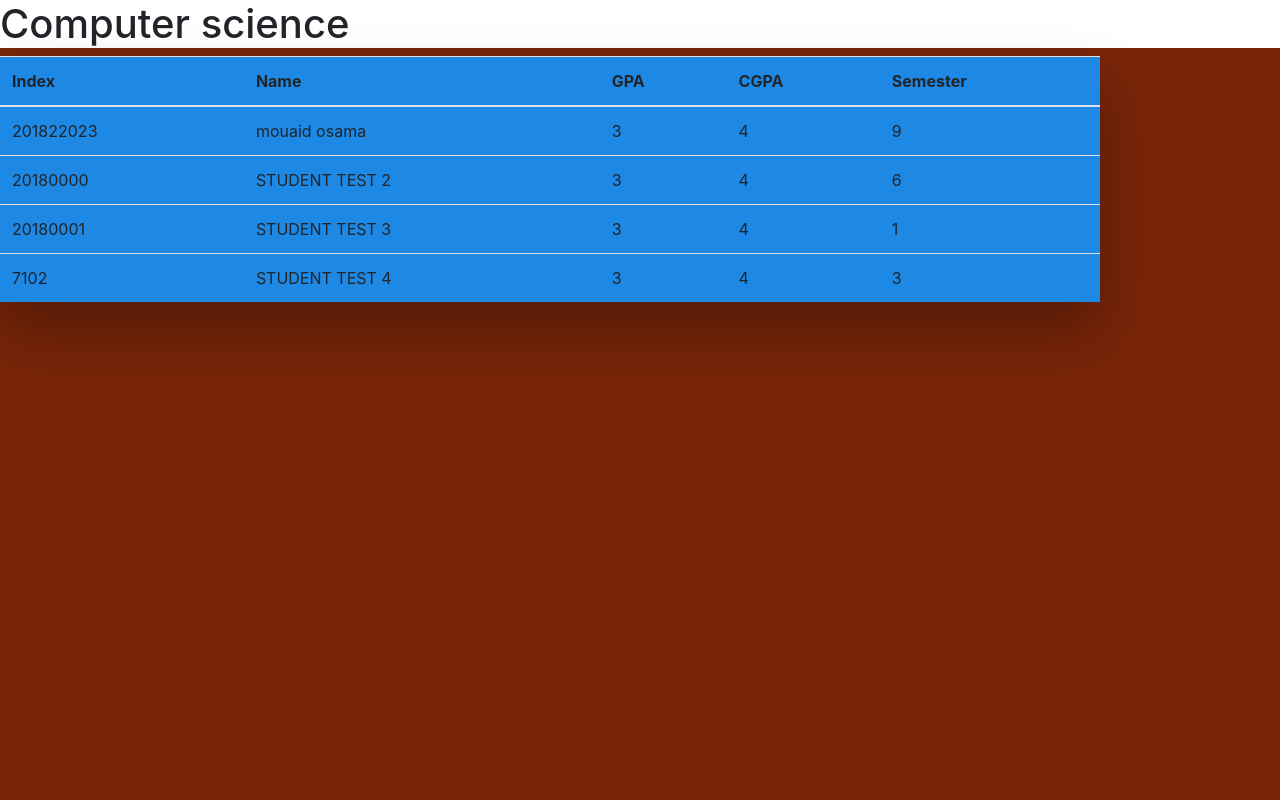
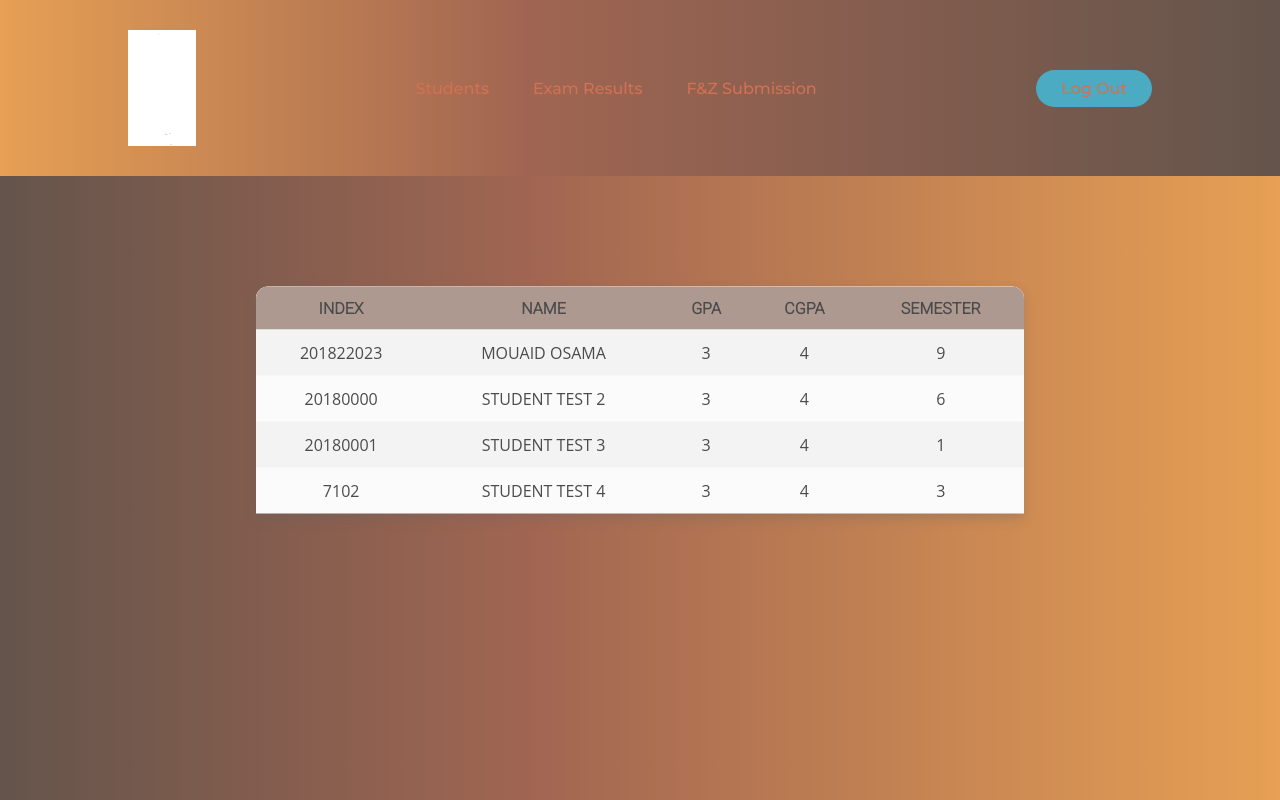
Before and after one commit to mox56/Graduation-Project, a Django app: page /cs/ in a window 1280 px wide. Run offline with Django 4.2, Linux system fonts and the light colour scheme; a user stored in the database is signed in; data comes from the database, SQL or seed files in the repository.

Commit message:
background

```diff
--- a/Login/static/css/main.css
+++ b/Login/static/css/main.css
@@ -1,26 +1,108 @@
-html{
-    background-color: #792509;
+@import url('https://fonts.googleapis.com/css2?family=Roboto:wght@300&display=swap');
+@import url('https://fonts.googleapis.com/css2?family=Montserrat:wght@500&display=swap');
+
+*{
+    margin:0;
+    padding: 0;
+    outline: 0;
+    box-sizing: border-box;
 
 }
 
-.tb{
+html{
+    position: absolute;
+    top: 0;
+    left: 0;
+    right: 0;
+    bottom: 0;
+    z-index: 1;
+    opacity: .7;
+    background: rgb(36, 13, 0);
+    background: linear-gradient(90deg, rgba(36, 13, 0, 1) 0%, rgba(121, 37, 9, 1) 41%, rgba(221, 120, 12, 1) 100%);
+}
+
+table{
+    position:absolute;
+    z-index: 2;
+    left: 50%;
+    top:50%;
+    transform: translate(-50%,-50%);
+    border-radius: 12px 12px 0px 0px;
+    width: 60%;
+
+    box-shadow: 0 5px 12px rgba(32, 32, 32, .3);
+    background: #fafafa;
+    text-align: center;
+    border-collapse: collapse;
+    border-spacing: 0;
+    overflow:hidden;
+
+
+}
+th, td{
+    padding: 12px 15px;
+    text-transform: uppercase;
+    font-family: 'Roboto', sans-serif;
+}
+th{
+    background: #8d6e63;
+}
+
+td{
+    font-family: 'Open Sans','sans-serif';
+}
+tr:nth-child(odd){
+    background-color: #eeee;
 
 }
 
-table{
-    position:relative;
-    display: flexbox;
-    margin: -19px;
-    position: absolute;
-    max-width: 1100px;
-    border-radius: 10px 10px 10px 10px;
-
-    align-items: center;
-    box-shadow: 0 30px 60px 0 rgba(0, 0, 0, 0.3);
-    margin: auto;
+li, a, button{
+    font-family: 'Montserrat', sans-serif;
+    font-weight: 500;
+    font-size: 16px;
+    color:#bf360c;
+    text-decoration: none;
 }
 
-th, td{
-    background-color: #1e88e5;
+header{
+    display: flex;
+    justify-content: space-between;
+    align-items: center;
+    padding: 30px 10%;
 
+    background: linear-gradient(90deg, rgba(221, 120, 12, 1) 0%, rgba(121, 37, 9, 1) 41%, rgba(36, 13, 0, 1) 100%);
 }
+
+.logo{
+    cursor: pointer;
+}
+
+.nav__links{
+    list-style-type: none;
+}
+
+.nav__links li{
+    display: inline-block;
+    padding:0px 20px;
+}
+
+.nav__links li a{
+    transition: all 0.3s ease 0s;
+}
+
+.nav__links li a:hover {
+  color:#00889a;
+}
+
+button{
+    padding: 9px 25px;
+    background-color: rgba(0, 136, 169, 1);
+    border: none;
+    border-radius: 50px;
+    cursor: pointer;
+    transition:all 0.3s ease 0s;
+}
+
+button:hover{
+    background-color:rgba(0, 136, 169, .8) ;
+}
--- a/Login/templates/Login/cs.html
+++ b/Login/templates/Login/cs.html
@@ -1,11 +1,9 @@
 {% extends 'Login/main.html' %}
 
 {% block content%}
-<div class='tb'>
-<h1 class='header'> Computer science</h1>
 
-
-  <table class="table">
+<div>
+  <table>
   <thead>
     <tr>
       <th scope="col">Index</th>
@@ -19,7 +17,7 @@
   <tbody>
 
       {% for i in students %}
-        <tr>
+        <tr scope="row">
 
             <td>{{i.index}}</td>
 
@@ -38,6 +36,6 @@
     {% endfor %}
   </tbody>
 </table>
+
 </div>
-
 {% endblock content %}
--- a/Login/templates/Login/main.html
+++ b/Login/templates/Login/main.html
@@ -10,17 +10,34 @@
 <meta charset="UTF-8">
 <meta name="viewport" content="width=device-width, initial-scale=1">
 
-<link rel="stylesheet" href="https://cdn.jsdelivr.net/npm/bootstrap@4.1.3/dist/css/bootstrap.min.css" integrity="sha384-MCw98/SFnGE8fJT3GXwEOngsV7Zt27NXFoaoApmYm81iuXoPkFOJwJ8ERdknLPMO" crossorigin="anonymous">
+
 
 </head>
+<body class="bd">
+	<div>
+	<header>
+		<img src="{% static '/images/fulogo.gif' %}" alt="logo">
+		<nav>
+			<ul class="nav__links">
+
+				<li><a href="#">Students</a></li>
+				<li><a href="#">Exam Results</a></li>
+				<li><a href="#">F&Z Submission</a></li>
+
+			</ul>
+		</nav>
+		<a class="cta" href="#"><button> Log Out</button></a>
+	</header>
+</div>
 {% block content%}
-<body>
 
 
 
 
 
 
+
+
+{% endblock content%}
 </body>
-{% endblock content%}
 </html>
```
Also changed, not shown: Login/static/images/fulogo.gif (added).
